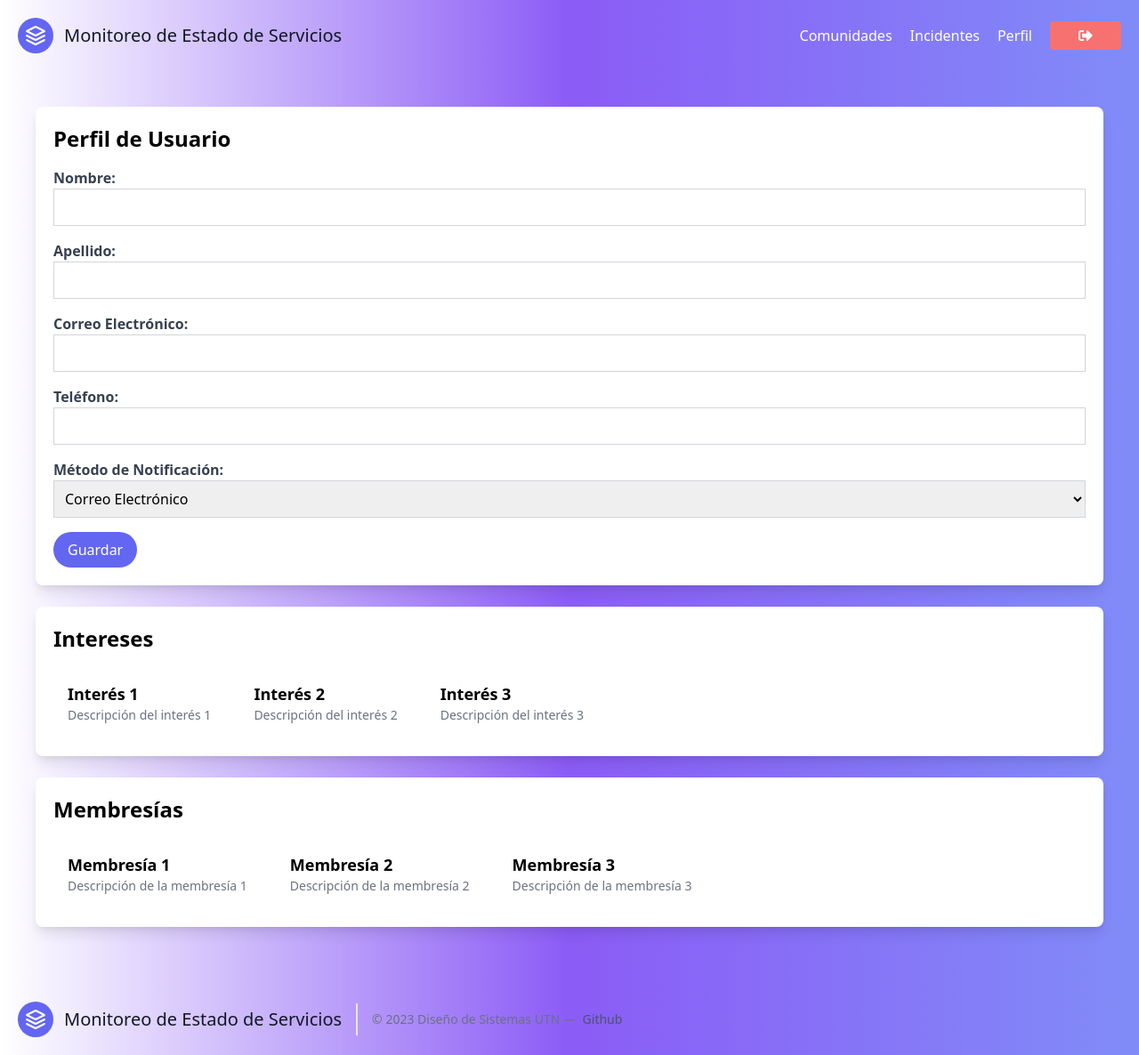
After one commit to AndyTrias/comunidades-apoyo-movilidad-reducida-, a Flask app: template src/main/resources/templates/perfil.html in a window 1280 px wide. The commit adds this page. Shown: the whole page at 89% size. Run offline with Flask 3, Linux system fonts and the light colour scheme; the template is opened without the code that fills it, so the values that code supplies are empty.

Commit message:
agrego (perfil, login) y agrego funcionamiento a algunos botones

```diff
--- a/src/main/resources/templates/comunidades.html
+++ b/src/main/resources/templates/comunidades.html
@@ -28,9 +28,8 @@
       <nav class="md:ml-auto flex flex-wrap items-center text-base justify-center">
         <a class="mr-5 text-white hover:text-gray-900">Comunidades</a>
       </nav>
-      <button
-        class="inline-flex items-center bg-gray-100 border-0 py-1 px-3 focus:outline-none hover:bg-gray-200 rounded text-base mt-4 md:mt-0">
-        Perfil
+      <button>
+        <a class="inline-flex items-center bg-gray-100 border-0 py-1 px-3 focus:outline-none hover:bg-gray-200 rounded text-base mt-4 md:mt-0" href="./perfil.html">Perfil</a>
       </button>
     </div>
   </header>
--- /dev/null
+++ b/src/main/resources/templates/perfil.html
@@ -0,0 +1,148 @@
+<!DOCTYPE html>
+<html lang="en">
+<head>
+    <meta charset="UTF-8">
+    <meta name="viewport" content="width=device-width, initial-scale=1.0">
+    <title>Perfil de Usuario</title>
+    <link
+      href="https://unpkg.com/tailwindcss@^2/dist/tailwind.min.css"
+      rel="stylesheet"
+    />
+    <link
+      href="https://cdnjs.cloudflare.com/ajax/libs/font-awesome/5.15.4/css/all.min.css"
+      rel="stylesheet"
+    />
+    <link rel="stylesheet" href="style.css">
+    <script src="script.js"></script>
+</head>
+<body class="flex flex-col h-screen background md:bg-gradient-to-l from-indigo-400 via-purple-500 to-cyan-500">
+    <header class="text-gray-600 body-font">
+        <div class="container mx-auto flex flex-wrap p-5 flex-col md:flex-row items-center">
+        <a class="flex title-font font-medium items-center text-gray-900 mb-4 md:mb-0">
+            <svg xmlns="http://www.w3.org/2000/svg" fill="none" stroke="currentColor" stroke-linecap="round" stroke-linejoin="round" stroke-width="2" class="w-10 h-10 text-white p-2 bg-indigo-500 rounded-full" viewBox="0 0 24 24">
+            <path d="M12 2L2 7l10 5 10-5-10-5zM2 17l10 5 10-5M2 12l10 5 10-5"></path>
+            </svg>
+            <span class="ml-3 text-xl">
+                Monitoreo de Estado de Servicios
+            </span>
+        </a>
+        <nav class="md:ml-auto flex flex-wrap items-center text-base justify-center">
+            <a class="mr-5 text-white hover:text-gray-900" href="./comunidades.html">Comunidades</a>
+            <a class="mr-5 text-white hover:text-gray-900" >Incidentes</a>
+            <a class="mr-5 text-white hover:text-gray-900" href="./perfil.html">Perfil</a>
+        </nav>
+        <button class="items-center bg-red-400 border-0 py-1 px-3 focus:outline-none hover:bg-red-600 rounded text-base mt-4 md:mt-0 w-20 h-8">
+            <i class="fas fa-sign-out-alt text-white"></i>
+        </button>
+        </div>
+  </header>
+
+  <main class="mb-auto p-10">
+    <div class="container mx-auto">
+      <!-- Perfil de Usuario -->
+      <div class="bg-white p-5 rounded-lg shadow-lg mb-6">
+        <h2 class="text-2xl font-semibold mb-4">Perfil de Usuario</h2>
+        <form>
+          <div class="mb-4">
+            <label for="nombre" class="block text-gray-700 font-bold">Nombre:</label>
+            <input type="text" id="nombre" name="nombre" class="border border-gray-300 p-2 w-full" required>
+          </div>
+          <div class="mb-4">
+            <label for="apellido" class="block text-gray-700 font-bold">Apellido:</label>
+            <input type="text" id="apellido" name="apellido" class="border border-gray-300 p-2 w-full" required>
+          </div>
+          <div class="mb-4">
+            <label for="email" class="block text-gray-700 font-bold">Correo Electrónico:</label>
+            <input type="email" id="email" name="email" class="border border-gray-300 p-2 w-full" required>
+          </div>
+          <div class="mb-4">
+            <label for="telefono" class="block text-gray-700 font-bold">Teléfono:</label>
+            <input type="tel" id="telefono" name="telefono" class="border border-gray-300 p-2 w-full" required>
+          </div>
+          <div class="mb-4">
+            <label for="notificacion" class="block text-gray-700 font-bold">Método de Notificación:</label>
+            <select id="notificacion" name="notificacion" class="border border-gray-300 p-2 w-full" required>
+              <option value="email">Correo Electrónico</option>
+              <option value="sms">SMS</option>
+              <option value="whatsapp">WhatsApp</option>
+            </select>
+          </div>
+          <button type="submit" class="bg-indigo-500 text-white py-2 px-4 rounded-full hover:bg-indigo-600">Guardar</button>
+        </form>
+      </div>
+
+      <!-- Intereses -->
+      <div class="bg-white p-5 rounded-lg shadow-lg mb-6">
+        <h2 class="text-2xl font-semibold mb-4">Intereses</h2>
+        <div class="slider-container overflow-hidden relative">
+          <div class="slider-content flex">
+            <!-- Tarjeta de Interés 1 -->
+            <div class="slide bg-white p-4 rounded-lg mr-4">
+              <h2 class="text-lg font-semibold">Interés 1</h2>
+              <p class="text-sm text-gray-500">Descripción del interés 1</p>
+            </div>
+
+            <!-- Tarjeta de Interés 2 -->
+            <div class="slide bg-white p-4 rounded-lg mr-4">
+              <h2 class="text-lg font-semibold">Interés 2</h2>
+              <p class="text-sm text-gray-500">Descripción del interés 2</p>
+            </div>
+
+            <!-- Tarjeta de Interés 3 -->
+            <div class="slide bg-white p-4 rounded-lg">
+              <h2 class="text-lg font-semibold">Interés 3</h2>
+              <p class="text-sm text-gray-500">Descripción del interés 3</p>
+            </div>
+          </div>
+        </div>
+      </div>
+
+      <!-- Membresías -->
+      <div class="bg-white p-5 rounded-lg shadow-lg mb-6">
+        <h2 class="text-2xl font-semibold mb-4">Membresías</h2>
+        <div class="slider-container overflow-hidden relative">
+          <div class="slider-content flex transition-transform ease-in-out duration-300">
+            <!-- Tarjeta de Membresía 1 -->
+            <div class="slide bg-white p-4 rounded-lg mr-4">
+              <h2 class="text-lg font-semibold">Membresía 1</h2>
+              <p class="text-sm text-gray-500">Descripción de la membresía 1</p>
+            </div>
+
+            <!-- Tarjeta de Membresía 2 -->
+            <div class="slide bg-white p-4 rounded-lg mr-4">
+              <h2 class="text-lg font-semibold">Membresía 2</h2>
+              <p class="text-sm text-gray-500">Descripción de la membresía 2</p>
+            </div>
+
+            <!-- Tarjeta de Membresía 3 -->
+            <div class="slide bg-white p-4 rounded-lg">
+              <h2 class="text-lg font-semibold">Membresía 3</h2>
+              <p class="text-sm text-gray-500">Descripción de la membresía 3</p>
+            </div>
+          </div>
+        </div>
+      </div>
+
+
+
+    </div>
+
+  </main>
+
+  <footer class="text-gray-600 body-font">
+    <div class="container p-5 mx-auto flex items-center sm:flex-row flex-col">
+        <a class="flex title-font font-medium items-center md:justify-start justify-center text-gray-900">
+            <svg xmlns="http://www.w3.org/2000/svg" fill="none" stroke="currentColor" stroke-linecap="round" stroke-linejoin="round" stroke-width="2" class="w-10 h-10 text-white p-2 bg-indigo-500 rounded-full" viewBox="0 0 24 24">
+            <path d="M12 2L2 7l10 5 10-5-10-5zM2 17l10 5 10-5M2 12l10 5 10-5"></path>
+            </svg>
+            <span class="ml-3 text-xl">
+              Monitoreo de Estado de Servicios
+            </span>
+        </a>
+        <p class="text-sm text-gray-500 sm:ml-4 sm:pl-4 sm:border-l-2 sm:border-gray-200 sm:py-2 sm:mt-0 mt-4">© 2023 Diseño de Sistemas UTN —
+            <a href="https://github.com/dds-utn/2023-tpa-mama-grupo-06" class="text-gray-600 ml-1" rel="noopener noreferrer" target="_blank">Github</a>
+        </p>
+        </div>
+  </footer>
+</body>
+</html>
```
Also changed, not shown: src/main/resources/templates/login.html (+59 -33 lines).
